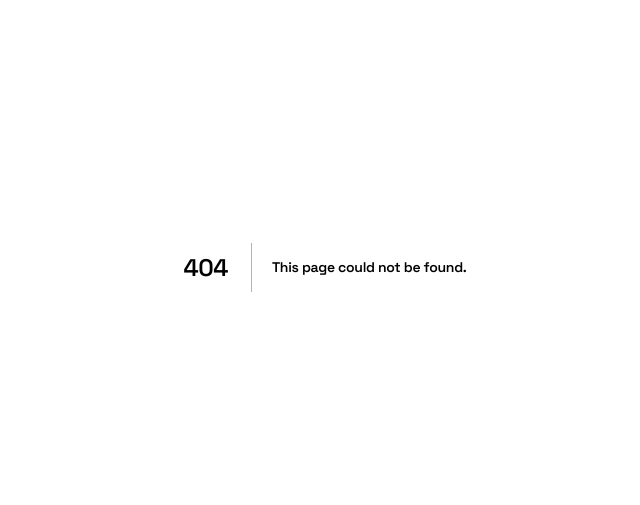
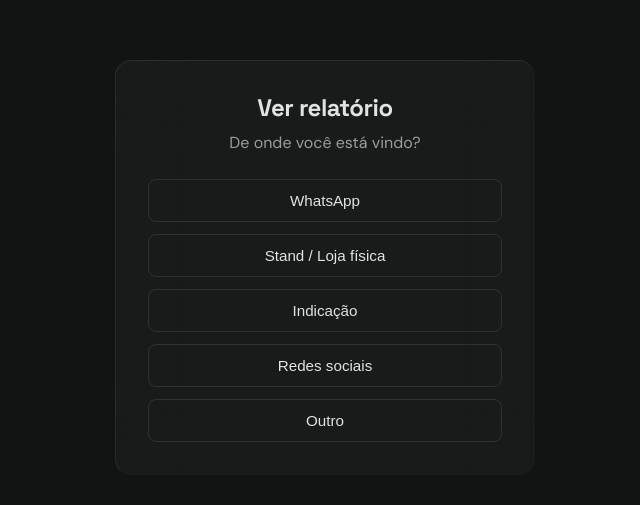
Before and after one commit to caciatory/plataforma-de-inspe-o, a Next.js app: page /relatorio/1 in a window 1280 px wide. Before the commit this address had no page. Shown: the part 133-638 px from the top of the page, without its empty margins (315-955 px from the left). Built offline with nearby package versions, Linux system fonts and the light colour scheme.

Commit message:
feat: rota pública /relatorio/[codigo] com barreira de origem (RF-54 a RF-56)

```diff
--- /dev/null
+++ b/app/relatorio/[codigo]/actions.ts
@@ -0,0 +1,82 @@
+"use server";
+
+import { createClient } from "@/lib/supabase/server";
+import { formatDataInspecao } from "@/lib/report/build-relatorio";
+import type { RelatorioDados } from "@/components/relatorio/relatorio-conteudo";
+
+export type OrigemAcesso = "whatsapp" | "stand" | "indicacao" | "redes_sociais" | "outro";
+
+type RpcRelatorio = {
+  inspection_id: string;
+  inspection: {
+    codigo_certificado: string | null;
+    certificado_emitido_em: string | null;
+    parceiro_nome: string | null;
+    parceiro_logo_url: string | null;
+    parceiro_telefone: string | null;
+    data_finalizacao: string | null;
+    data_abertura: string;
+    tecnico_nome: string | null;
+    tecnico_credencial: string | null;
+  };
+  vehicle: RelatorioDados["vehicle"];
+  score: RelatorioDados["score"];
+  fotos_capa: RelatorioDados["fotosCapa"];
+  groups: RelatorioDados["groups"];
+  items: RelatorioDados["items"];
+  responses: RelatorioDados["responses"];
+  opcoes: RelatorioDados["opcoes"];
+  medicao_resultados: RelatorioDados["medicaoResultados"];
+  photos: RelatorioDados["photos"];
+  equipamentos: RelatorioDados["equipamentos"];
+  equipamento_fotos: RelatorioDados["equipamentoFotos"];
+};
+
+function mapRpcToRelatorioDados(rpc: RpcRelatorio): RelatorioDados {
+  return {
+    vehicle: rpc.vehicle,
+    score: rpc.score,
+    fotosCapa: rpc.fotos_capa,
+    codigoCertificado: rpc.inspection.codigo_certificado,
+    certificadoEmitidoEm: rpc.inspection.certificado_emitido_em,
+    parceiroNome: rpc.inspection.parceiro_nome,
+    parceiroLogoUrl: rpc.inspection.parceiro_logo_url,
+    parceiroTelefone: rpc.inspection.parceiro_telefone,
+    dataInspecao: formatDataInspecao(rpc.inspection.data_finalizacao, rpc.inspection.data_abertura),
+    tecnicoNome: rpc.inspection.tecnico_nome,
+    tecnicoCredencial: rpc.inspection.tecnico_credencial,
+    groups: rpc.groups,
+    items: rpc.items,
+    responses: rpc.responses,
+    opcoes: rpc.opcoes,
+    medicaoResultados: rpc.medicao_resultados,
+    photos: rpc.photos,
+    equipamentos: rpc.equipamentos,
+    equipamentoFotos: rpc.equipamento_fotos,
+  };
+}
+
+export async function registrarAcessoAction(
+  codigo: string,
+  origem: OrigemAcesso
+): Promise<{ status: "ok"; dados: RelatorioDados } | { status: "erro" }> {
+  const supabase = await createClient();
+
+  const { data, error } = await supabase.rpc("get_relatorio_publico", { p_codigo: codigo });
+  if (error || !data) return { status: "erro" };
+
+  const rpc = data as unknown as RpcRelatorio;
+
+  // Best-effort: uma falha aqui nao deve impedir o cliente de ver o
+  // relatorio que ele veio buscar -- mesmo criterio ja usado pra
+  // score/fotosCapa na rota interna (Task 1), so registrado no log do
+  // servidor.
+  const { error: logError } = await supabase
+    .from("client_access_logs")
+    .insert({ inspection_id: rpc.inspection_id, origem });
+  if (logError) {
+    console.error("client_access_logs insert failed", logError);
+  }
+
+  return { status: "ok", dados: mapRpcToRelatorioDados(rpc) };
+}
--- /dev/null
+++ b/app/relatorio/[codigo]/page.tsx
@@ -0,0 +1,6 @@
+import { RelatorioGate } from "./relatorio-gate";
+
+export default async function RelatorioPublicoPage({ params }: { params: Promise<{ codigo: string }> }) {
+  const { codigo } = await params;
+  return <RelatorioGate codigo={codigo} />;
+}
--- /dev/null
+++ b/app/relatorio/[codigo]/relatorio-gate.tsx
@@ -0,0 +1,60 @@
+"use client";
+
+import { useState } from "react";
+import { registrarAcessoAction, type OrigemAcesso } from "./actions";
+import { RelatorioConteudo, dmSans, type RelatorioDados } from "@/components/relatorio/relatorio-conteudo";
+
+const OPCOES_ORIGEM: { value: OrigemAcesso; label: string }[] = [
+  { value: "whatsapp", label: "WhatsApp" },
+  { value: "stand", label: "Stand / Loja física" },
+  { value: "indicacao", label: "Indicação" },
+  { value: "redes_sociais", label: "Redes sociais" },
+  { value: "outro", label: "Outro" },
+];
+
+export function RelatorioGate({ codigo }: { codigo: string }) {
+  const [estado, setEstado] = useState<"gate" | "carregando" | "erro">("gate");
+  const [dados, setDados] = useState<RelatorioDados | null>(null);
+
+  async function onEscolherOrigem(origem: OrigemAcesso) {
+    setEstado("carregando");
+    const resultado = await registrarAcessoAction(codigo, origem);
+    if (resultado.status === "erro") {
+      setEstado("erro");
+      return;
+    }
+    setDados(resultado.dados);
+  }
+
+  if (dados) return <RelatorioConteudo dados={dados} />;
+
+  return (
+    <main className={`relatorio-page relatorio-gate-page ${dmSans.className}`}>
+      <div className="relatorio-gate glass">
+        <h1>Ver relatório</h1>
+        {estado === "erro" ? (
+          <p role="alert" className="relatorio-gate__erro">
+            Relatório não encontrado.
+          </p>
+        ) : (
+          <>
+            <p>De onde você está vindo?</p>
+            <div className="relatorio-gate__opcoes">
+              {OPCOES_ORIGEM.map((opcao) => (
+                <button
+                  key={opcao.value}
+                  type="button"
+                  className="relatorio-gate__opcao"
+                  disabled={estado === "carregando"}
+                  onClick={() => onEscolherOrigem(opcao.value)}
+                >
+                  {opcao.label}
+                </button>
+              ))}
+            </div>
+          </>
+        )}
+      </div>
+    </main>
+  );
+}
--- a/components/relatorio/relatorio.css
+++ b/components/relatorio/relatorio.css
@@ -1073,3 +1073,63 @@
     color: black;
   }
 }
+
+/* Ecra de origem (RF-55/56) -- mesma identidade dark-glassmorphism do
+   resto do relatorio, mas e a primeira coisa que o visitante anonimo ve,
+   antes do <main class="relatorio-page"> do relatorio em si existir --
+   por isso relatorio-gate.tsx aplica a classe relatorio-page na sua
+   propria raiz tambem, pra herdar as CSS custom properties. */
+.relatorio-gate-page {
+  min-height: 100vh;
+  display: grid;
+  place-items: center;
+  padding: 1.5rem;
+}
+
+.relatorio-gate {
+  width: 100%;
+  max-width: 420px;
+  padding: 2rem;
+  border-radius: 1rem;
+  text-align: center;
+}
+
+.relatorio-gate h1 {
+  font-size: 1.5rem;
+  margin: 0 0 0.5rem;
+}
+
+.relatorio-gate p {
+  color: var(--relatorio-ink-muted);
+  margin: 0;
+}
+
+.relatorio-gate__opcoes {
+  display: flex;
+  flex-direction: column;
+  gap: 0.75rem;
+  margin-top: 1.5rem;
+}
+
+.relatorio-gate__opcao {
+  padding: 0.75rem 1rem;
+  border-radius: 0.5rem;
+  border: 1px solid var(--relatorio-border);
+  background: transparent;
+  color: var(--relatorio-ink);
+  font-size: 0.95rem;
+  cursor: pointer;
+}
+
+.relatorio-gate__opcao:hover:not(:disabled) {
+  border-color: var(--relatorio-mint);
+}
+
+.relatorio-gate__opcao:disabled {
+  opacity: 0.5;
+  cursor: default;
+}
+
+.relatorio-gate__erro {
+  color: var(--relatorio-red);
+}
```
Also changed, not shown: 2 other files (tests, documents, lock files or other folders).
